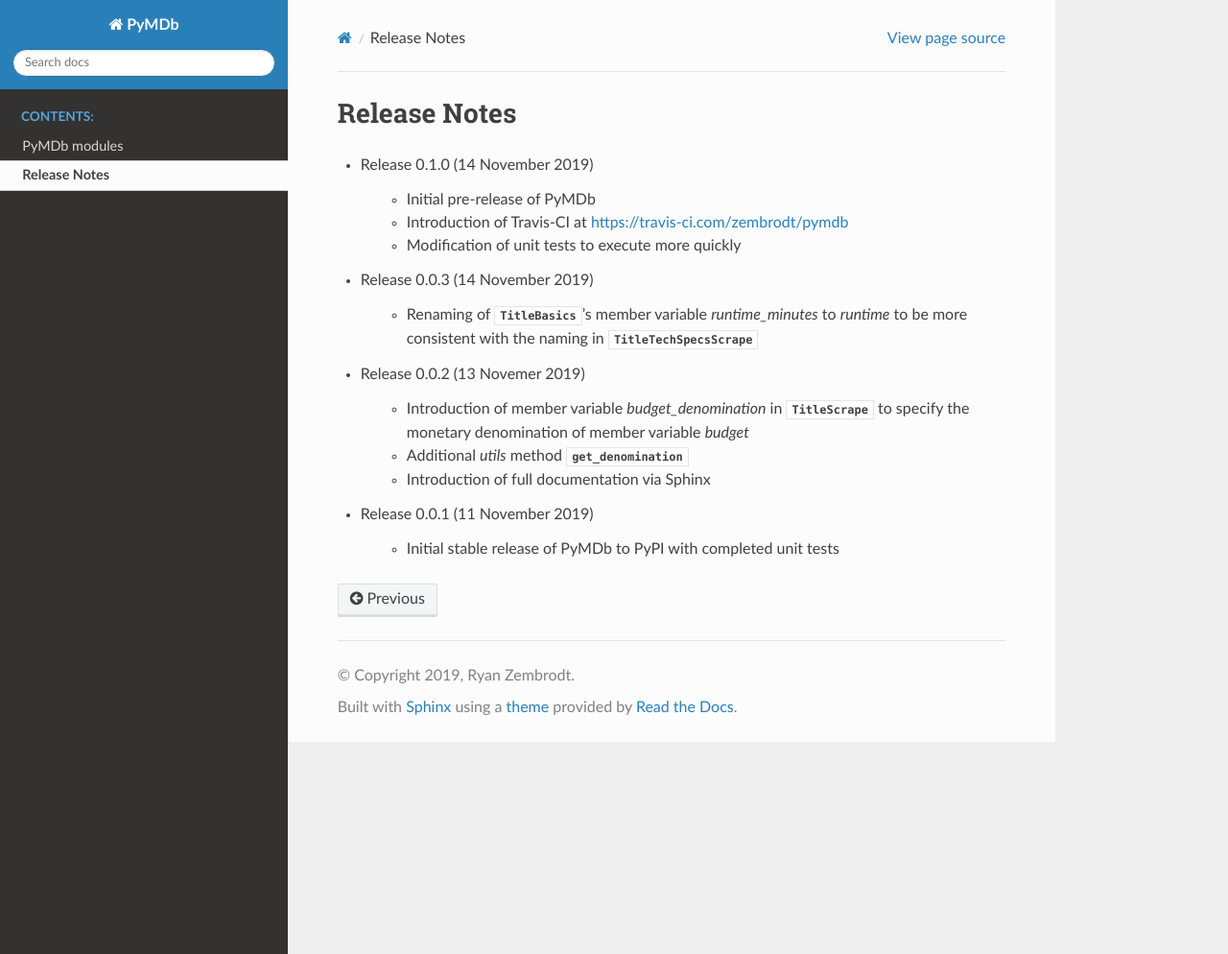
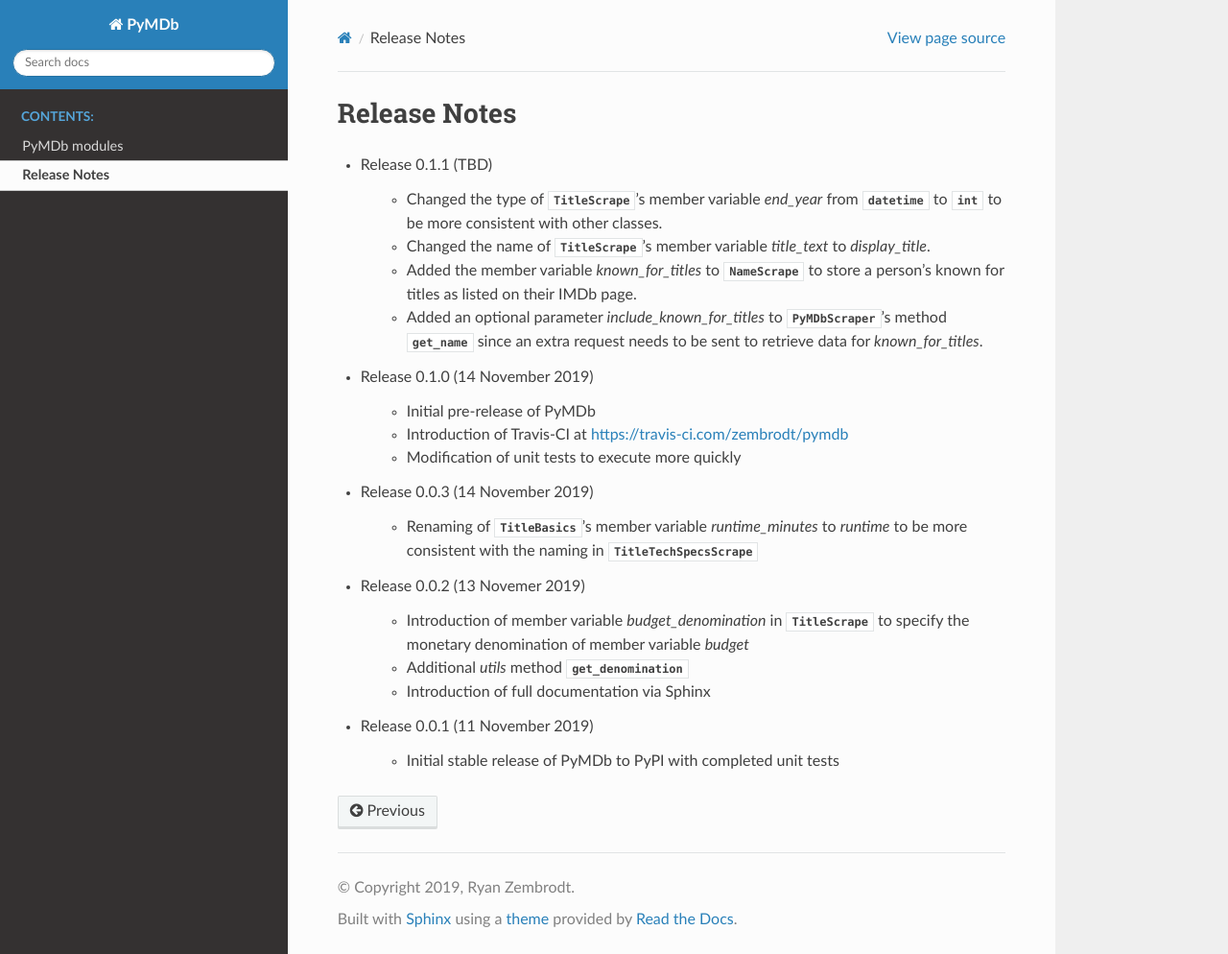
Before and after one commit to zembrodt/pymdb, a Sphinx documentation site: the page built from docs/release_notes.rst, in a window 1280 px wide and 994 px high. Shown: the whole window at 96% size. Built offline with Sphinx 7.4.7 and the Read the Docs theme 2.0.0, drawn with Linux system fonts in a browser that asks for light colours.

Commit message:
Updated release notes for 0.1.1 release

```diff
--- a/docs/release_notes.rst
+++ b/docs/release_notes.rst
@@ -1,5 +1,17 @@
 Release Notes
 =============
+
+* Release 0.1.1 (TBD)
+
+   - Changed the type of :class:`~.models.title.TitleScrape`'s member variable `end_year`
+     from :obj:`datetime` to :obj:`int` to be more consistent with other classes.
+   - Changed the name of :class:`~.models.title.TitleScrape`'s member variable `title_text`
+     to `display_title`.
+   - Added the member variable `known_for_titles` to :class:`~.models.name.NameScrape` to
+     store a person's known for titles as listed on their IMDb page.
+   - Added an optional parameter `include_known_for_titles` to :class:`~.scraper.PyMDbScraper`'s
+     method :obj:`~.scraper.PyMDbScraper.get_name` since an extra request needs to be sent to retrieve data for
+     `known_for_titles`.
 
 * Release 0.1.0 (14 November 2019)
 
```
